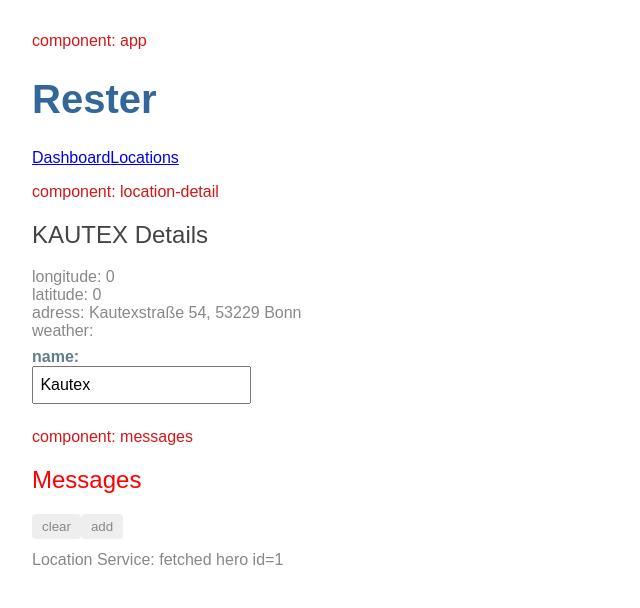
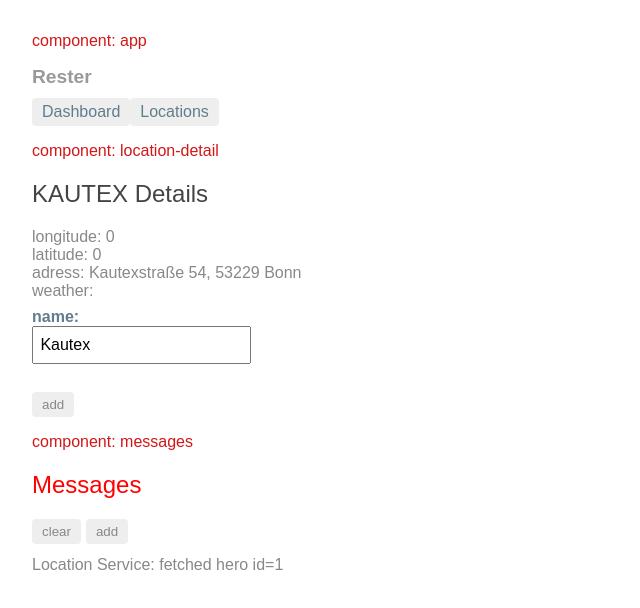
Before and after one commit to cevauh/mindsphere-rester, an Angular app: page /detail/1 in a window 1280 px wide. Shown: the top 608 px of the page, without its empty margins (0-640 px from the left). Built offline with nearby package versions, Linux system fonts and the light colour scheme.

Commit message:
router finish

```diff
--- a/src/app/app.component.css
+++ b/src/app/app.component.css
@@ -0,0 +1,29 @@
+/* AppComponent's private CSS styles */
+h1 {
+    font-size: 1.2em;
+    color: #999;
+    margin-bottom: 0;
+  }
+  h2 {
+    font-size: 2em;
+    margin-top: 0;
+    padding-top: 0;
+  }
+  nav a {
+    padding: 5px 10px;
+    text-decoration: none;
+    margin-top: 10px;
+    display: inline-block;
+    background-color: #eee;
+    border-radius: 4px;
+  }
+  nav a:visited, a:link {
+    color: #607d8b;
+  }
+  nav a:hover {
+    color: #039be5;
+    background-color: #cfd8dc;
+  }
+  nav a.active {
+    color: #039be5;
+  }
--- a/src/app/location-detail/location-detail.component.html
+++ b/src/app/location-detail/location-detail.component.html
@@ -13,4 +13,7 @@
             <input [(ngModel)]="location.name" placeholder="name">
           </label>
   </div>
+  <!-- <button class="clear" (click)="messageService.add('test message')">add</button> -->
+  <button class="clear" (click)="setLongitude(1)">add</button>
+
 </div>
--- a/src/app/location-detail/location-detail.component.ts
+++ b/src/app/location-detail/location-detail.component.ts
@@ -39,4 +39,9 @@
     this.locationService.getLocation(id).subscribe(location => this.location = location);
   }
 
+  setLongitude(val:number):void{
+    this.location.longitude = val;
+  }
+
+
 }
--- a/src/app/location.service.ts
+++ b/src/app/location.service.ts
@@ -25,8 +25,10 @@
 
   //only for simple test
   addiere(a:number, b:number):number{
+    console.log("LocationService.addiere "+a+" + "+b);
     return (a+b);
   }
+
 
 
   // getHeroes(): Observable<Hero[]> {
--- a/src/app/messages/messages.component.css
+++ b/src/app/messages/messages.component.css
@@ -20,6 +20,9 @@
     border-radius: 4px;
     cursor: pointer;
     cursor: hand;
+    color: #888;
+    margin-bottom: 12px;
+    margin-right: 5px;
   }
   button:hover {
     background-color: #cfd8dc;
@@ -29,7 +32,3 @@
     color: #aaa;
     cursor: auto;
   }
-  button.clear {
-    color: #888;
-    margin-bottom: 12px;
-  }
```
